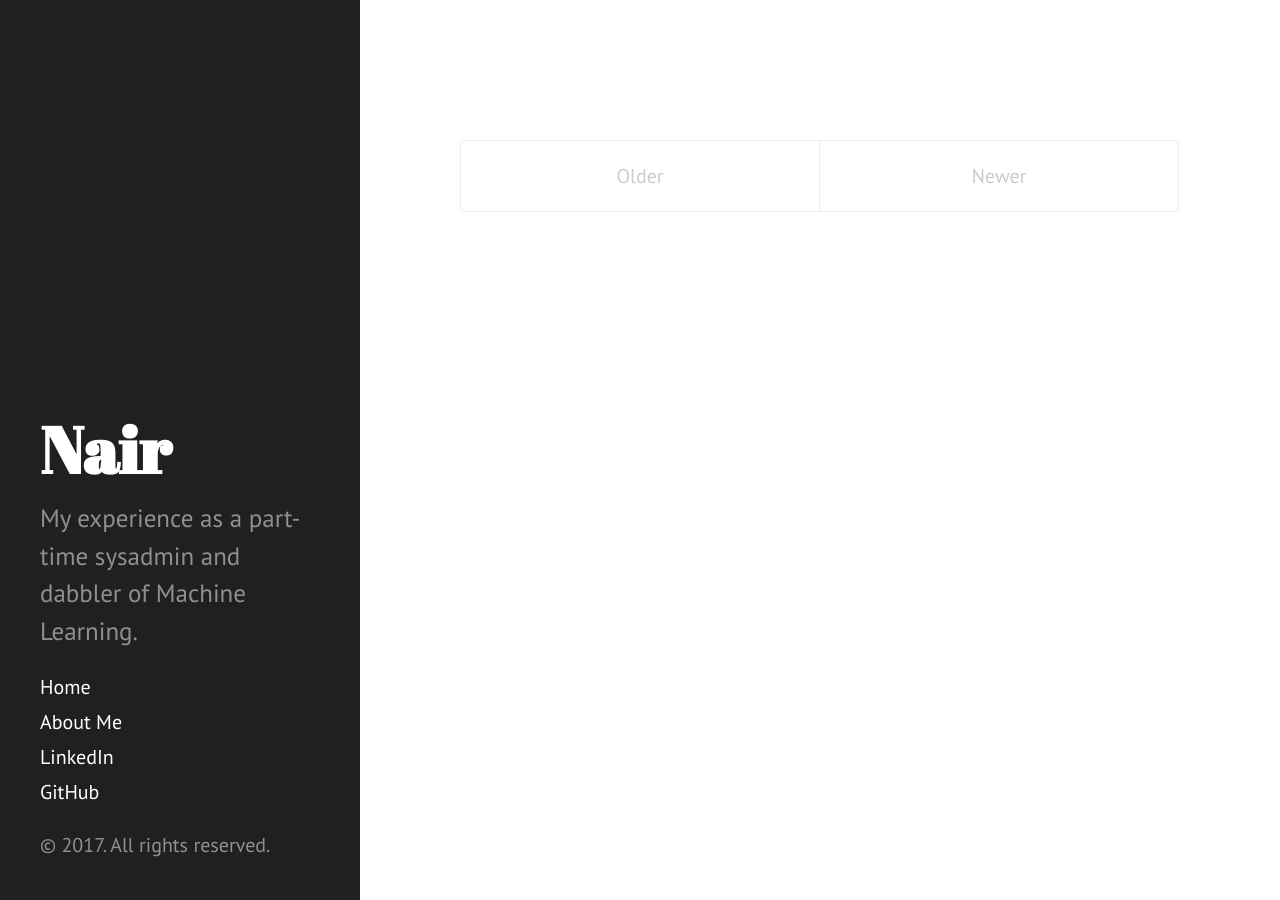
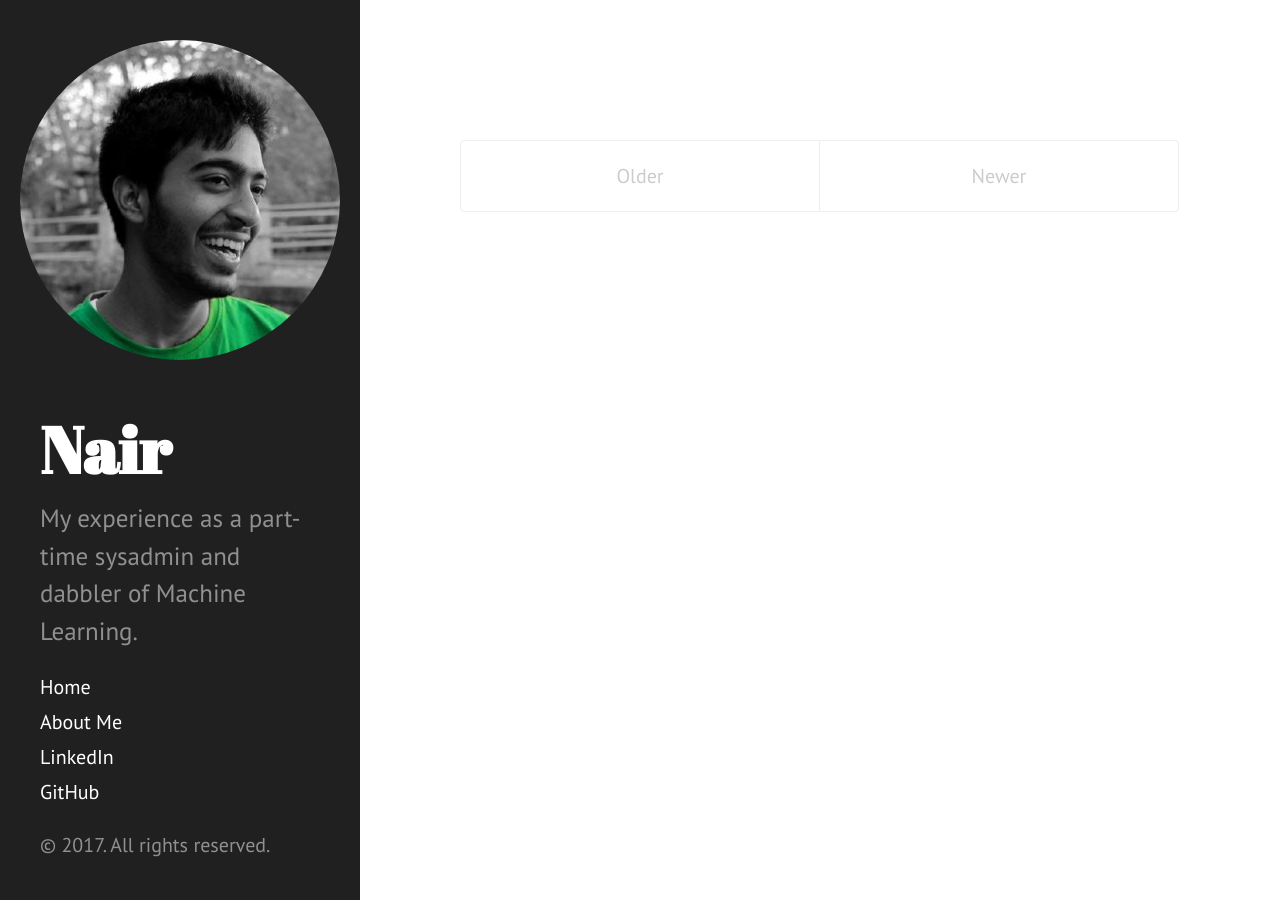
Before and after one commit to AadityaNair/AadityaNair.github.io, a Jekyll site: the page built from index.html, in a window 1280 px wide. Built offline with Jekyll 4.4.1, drawn with Linux system fonts in a browser that asks for light colours; the list of posts is cut into pages by our own code.

Commit message:
Sidebar now shows my face

```diff
--- a/_includes/sidebar.html
+++ b/_includes/sidebar.html
@@ -1,4 +1,5 @@
 <div class="sidebar">
+    <img src='/public/images/me.jpg' style="border-radius: 50%"/>
   <div class="container sidebar-sticky">
     <div class="sidebar-about">
       <h1>
```
